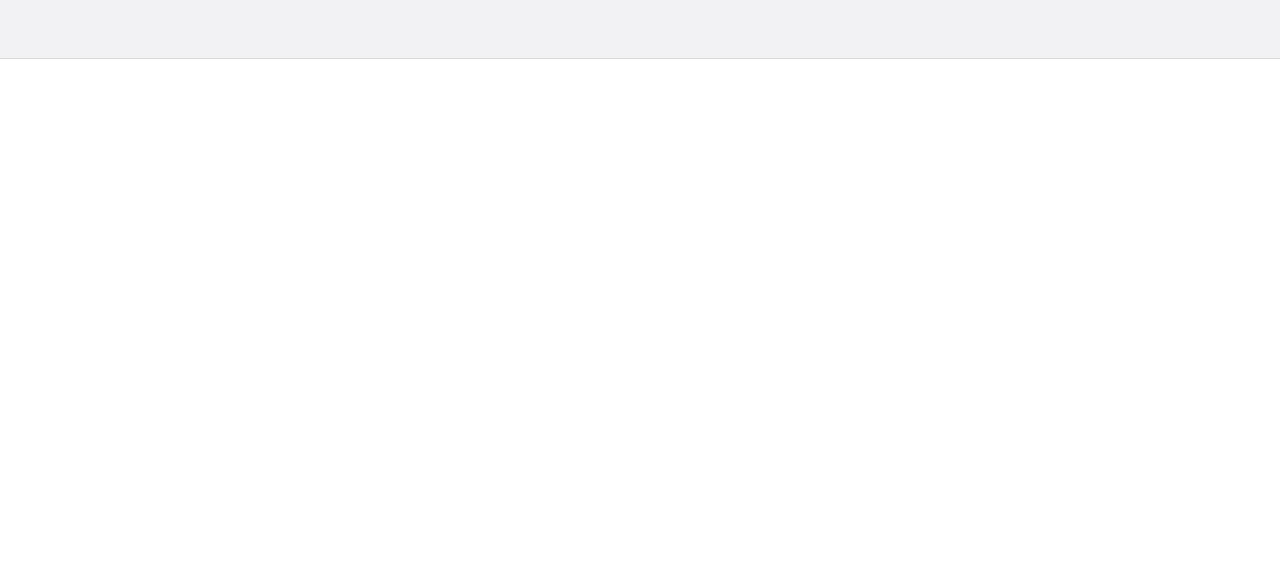
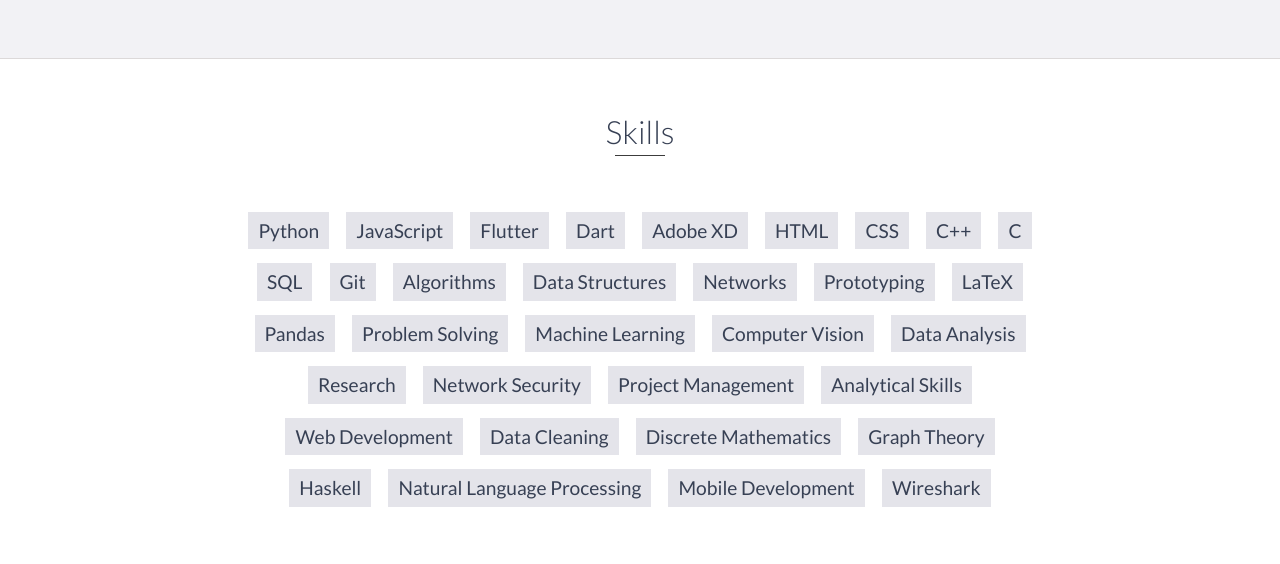
Before and after one commit to harumnaseem/harumnaseem.github.io, a website: page index.html in a window 1280 px wide. Shown: the part 3248-3812 px from the top of the page. Before the commit the page ends 3307 px from the top, so only its background shows below. Drawn offline with nearby package versions, Linux system fonts and the light colour scheme.

Commit message:
update skills

```diff
--- a/index.html
+++ b/index.html
@@ -260,6 +260,45 @@
             </div>
         </div>
 
+        <div id = "skills">
+            <h2 class = "heading4"> Skills </h2>
+            <ul>
+                <li>Python</li>
+                <li>JavaScript</li>
+                <li>Flutter</li>
+                <li>Dart</li>
+                <li>Adobe XD</li>
+                <li>HTML</li>
+                <li>CSS</li>
+                <li>C++</li>
+                <li>C</li>
+                <li>SQL</li>
+                <li>Git</li>
+                <li>Algorithms</li>
+                <li>Data Structures</li>
+                <li>Networks</li>
+                <li>Prototyping</li>
+                <li>LaTeX</li>
+                <li>Pandas</li>
+                <li>Problem Solving</li>
+                <li>Machine Learning</li>
+                <li>Computer Vision</li>
+                <li>Data Analysis</li>
+                <li>Research</li>
+                <li>Network Security</li>
+                <li>Project Management</li>
+                <li>Analytical Skills</li>
+                <li>Web Development</li>
+                <li>Data Cleaning</li>
+                <li>Discrete Mathematics</li>
+                <li>Graph Theory</li>
+                <li>Haskell</li>
+                <li>Natural Language Processing</li>
+                <li>Mobile Development</li>
+                <li>Wireshark</li>
+            </ul>
+        </div>
+
         <script src="https://ajax.googleapis.com/ajax/libs/jquery/1.12.4/jquery.min.js"></script>
         <script src="js/particles.min.js"></script>
         <script src="js/scripts.min.js"></script>
```
Also changed, not shown: css/styles.css.
